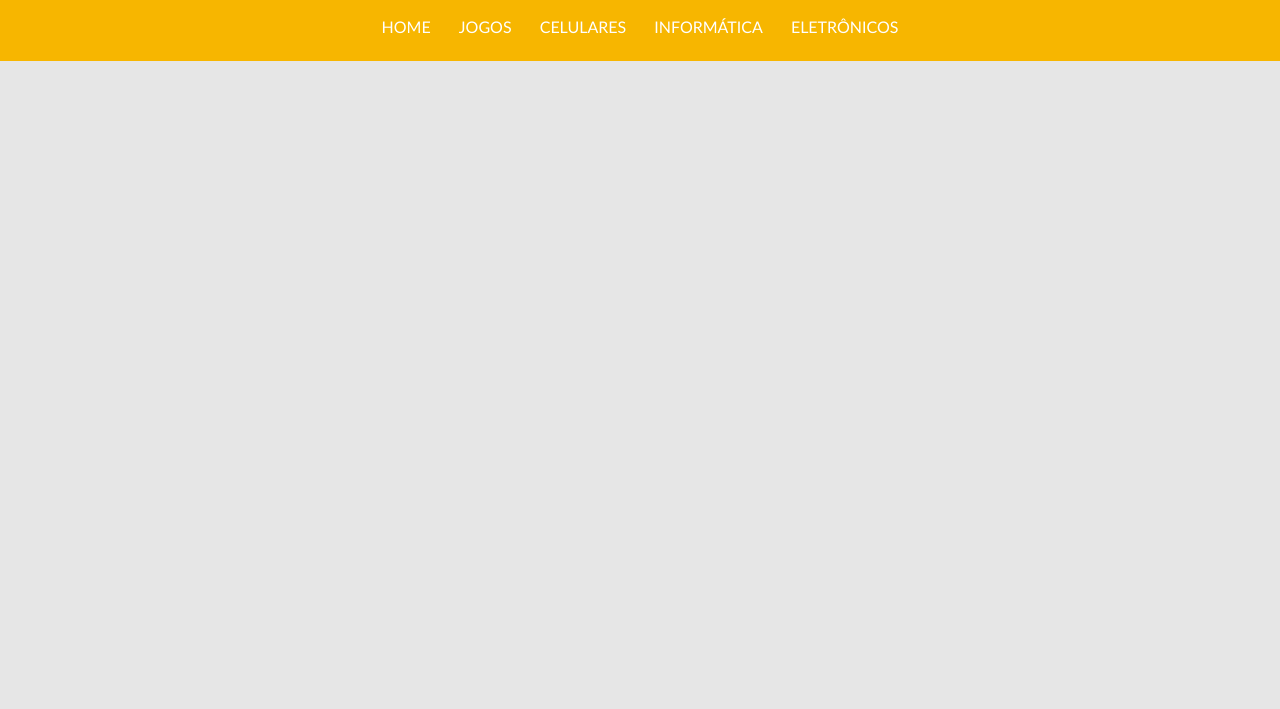
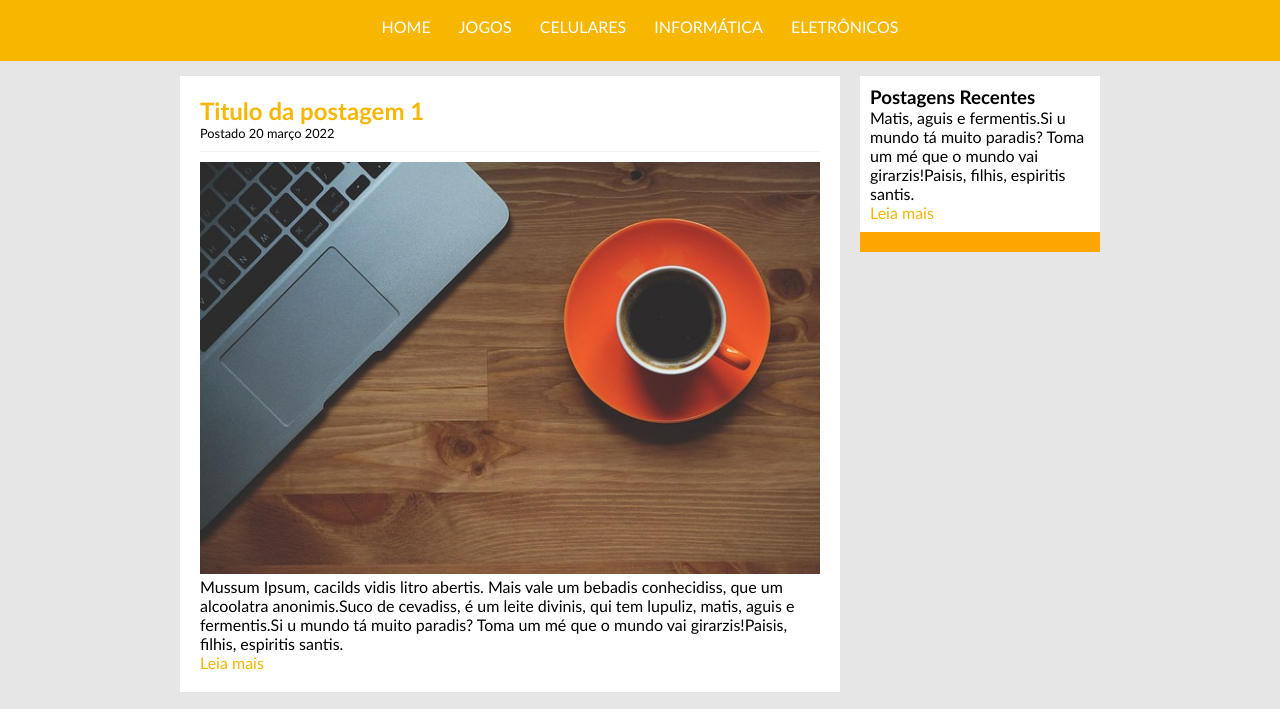
Before and after one commit to mays2pearl/Projetos-desenvolvimento-Web, a plain HTML site: page Projeto TecBlog/index.html in a window 1280 px wide. Shown: the part 76-785 px from the top of the page. Drawn offline with Linux system fonts and the light colour scheme.

Commit message:
Estilizando a pagina

```diff
--- a/Projeto TecBlog/css/style.css
+++ b/Projeto TecBlog/css/style.css
@@ -18,22 +18,73 @@ body{
 #area-logo, #area-menu{
     padding: 10px;
 }
+#area-principal{
+
+   width: 920px;
+   margin: 0 auto;
+   padding: 15px;
+}
+
+#area-lateral{
+    background: orange;
+}
+
+#area-postagens{
+  width: 660px;
+  float: left;
+}
+
+.postagem{
+    padding: 20px;
+    margin-bottom: 20px;
+    background: white;
+}
+img{
+    width: 620px;
+}
+
+#area-lateral{
+    width: 240px;
+    float: right;
+}
+
+.conteudo-lateral{
+background: white;
+padding: 10px;
+margin-bottom: 20px;
+}
+
+#rodape{
+    clear: both;
+    text-align: center;
+    padding: 15px;
+    background: #CCC;
+}
 
 /*formatação do menu*/
 
-
-a{
+a {
     text-decoration: none;
 }
 
 a:link, a:visited{
+    color: #f7b600;
+
+}
+
+a:hover{
+   text-decoration: underline;
+}
+
+#area-cabecalho a:link, #area-cabecalho a:visited{
     color: #FFF;
     padding: 8px 12px;
 }
 
-a:hover{
+#area-cabecalho a:hover{
     color: #f7b600;
     background: #FFF;
+    text-decoration: none;
 }
 
 /*formatações em geral*/
@@ -41,7 +92,16 @@ h1{
     color: #4e4e4e;
     font-size: 2.5em;
 }
-
+h2{
+    color: #f7b600;
+}
 .branco{
     color: white;
 }
+.data-postagem{
+    font-size: 0.8em;
+    border-bottom: 1px solid #f4f4f4;
+    padding-bottom: 10px;
+    margin-bottom: 10px;
+    display: block;
+}
--- a/Projeto TecBlog/index.html
+++ b/Projeto TecBlog/index.html
@@ -20,5 +20,32 @@
             <a href="eletronicos.html">ELETRÔNICOS</a>
         </div>
     </div>
+    <div id="area-principal">
+        <div id="area-postagens">
+            <!--abertura postagens-->
+            <div class="postagem">
+                <h2>Titulo da postagem 1</h2>
+                <span class="data-postagem">Postado 20 março 2022</span>
+                <img src="imagens/imagem1.jpg">
+                <p>Mussum Ipsum, cacilds vidis litro abertis. Mais vale um bebadis conhecidiss, que um alcoolatra anonimis.Suco de cevadiss, é um leite divinis, qui tem lupuliz, matis, aguis e fermentis.Si u mundo tá muito paradis? Toma um mé que o mundo vai girarzis!Paisis, filhis, espiritis santis.</p>
+                <a href="">Leia mais</a>
+            </div><!--fechamento postagem-->
+            <div class="postagem">
+                <h2>Titulo da postagem 2</h2>
+                <span class="data-postagem">Postado 10 março 2022</span>
+                <img src="imagens/imagem2.jpg">
+                <p>Mussum Ipsum, cacilds vidis litro abertis. Mais vale um bebadis conhecidiss, que um alcoolatra anonimis.Suco de cevadiss, é um leite divinis, qui tem lupuliz, matis, aguis e fermentis.Si u mundo tá muito paradis? Toma um mé que o mundo vai girarzis!Paisis, filhis, espiritis santis.</p>
+                <a href="">Leia mais</a>
+            </div>
+            </div>
+            <div id="area-lateral">
+                <div class="conteudo-lateral">
+                <h3>Postagens Recentes</h3>
+                <div class="postagem-lateral">
+                   <p> Matis, aguis e fermentis.Si u mundo tá muito paradis? Toma um mé que o mundo vai girarzis!Paisis, filhis, espiritis santis.</p><a href="">Leia mais</a>
+        </div>
+    </div>
+</div>
+        <div id="rodape">Todos os direitos reservados</div>
 </body>
 </html>
```
